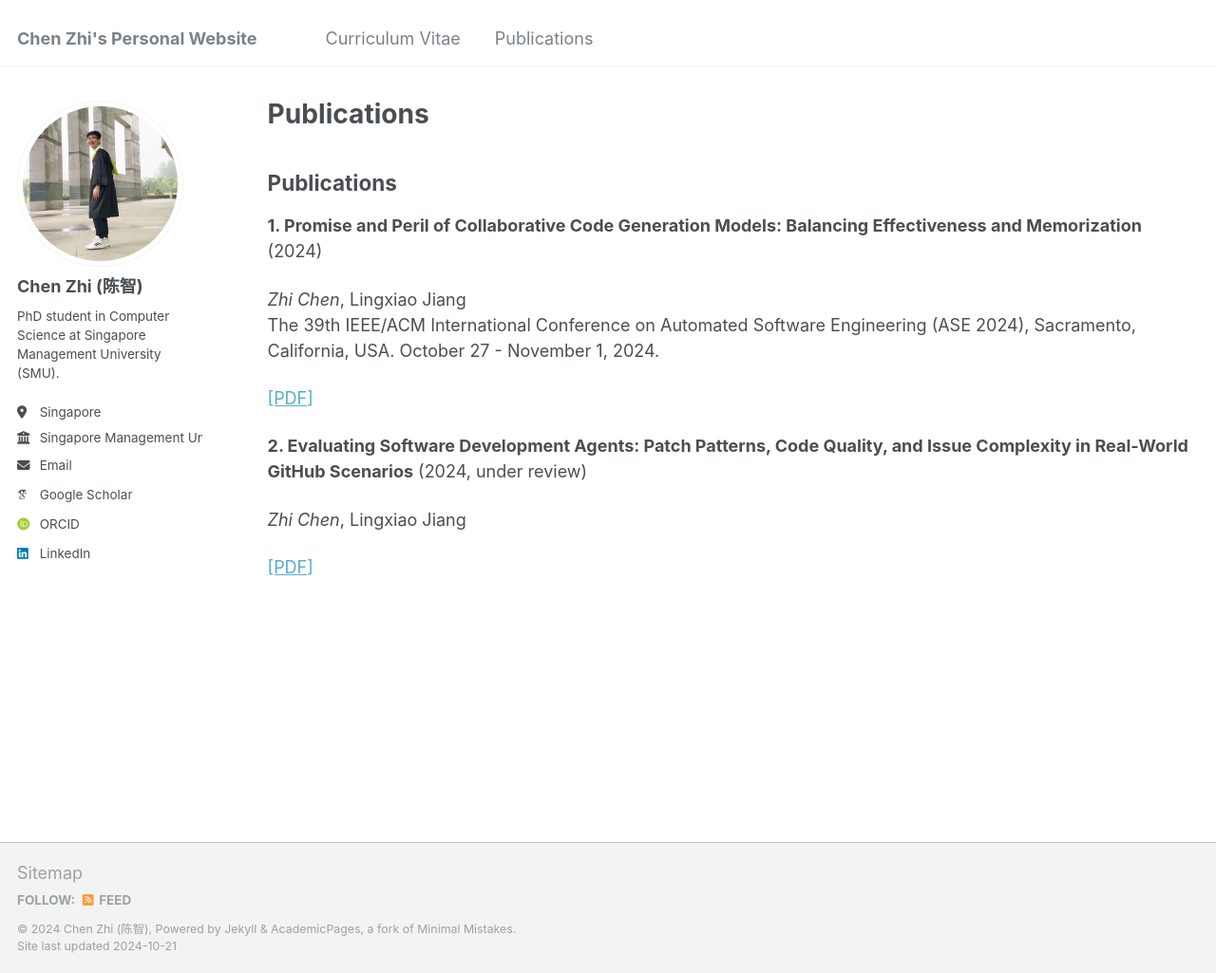
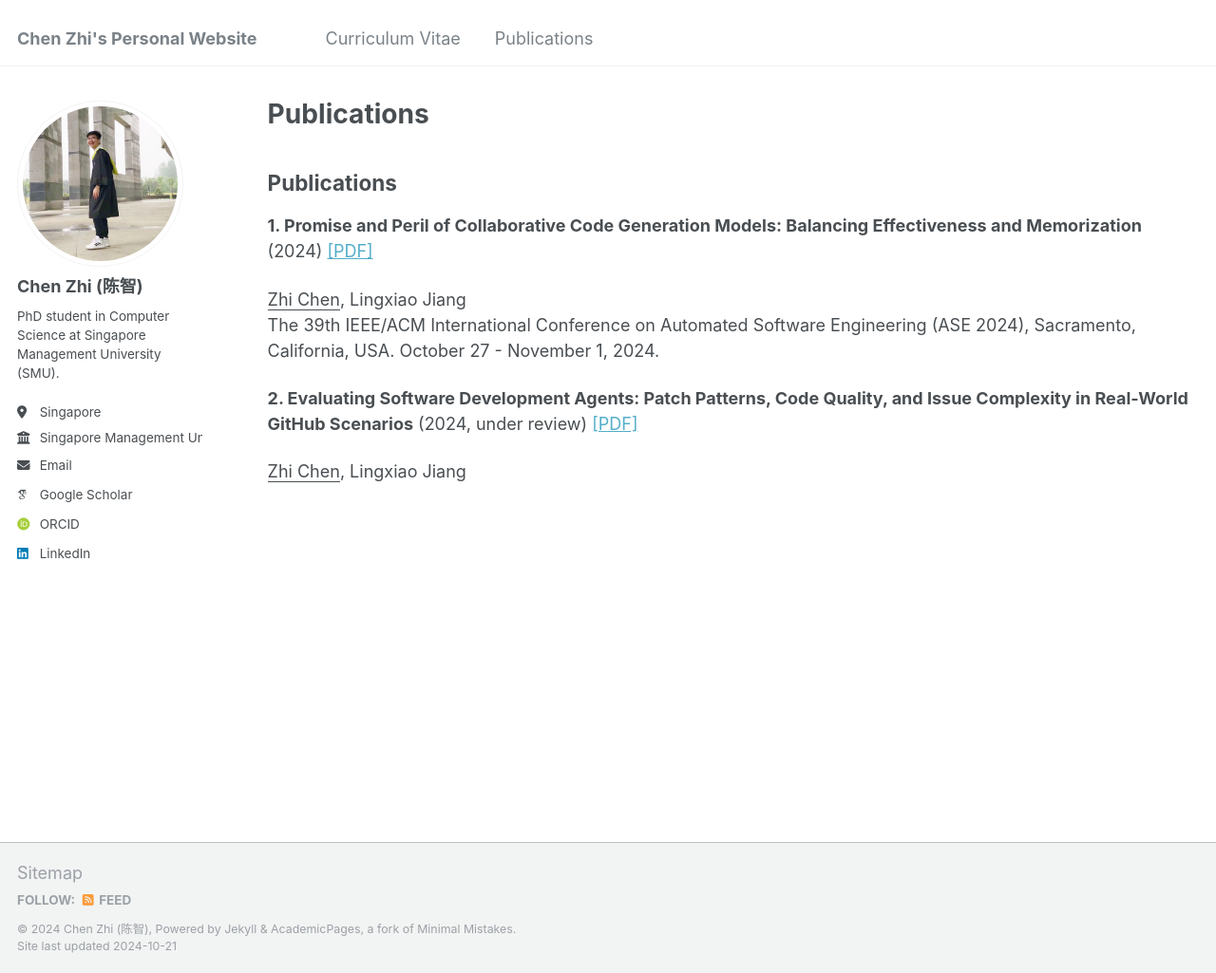
Before and after one commit to chenzhi-cz/chenzhi-cz.github.io, a Jekyll site: the page built from _pages/publications.html, in a window 1280 px wide and 1025 px high. Shown: the whole window at 95% size. Built offline with Jekyll 4.4.1, drawn with Linux system fonts in a browser that asks for light colours; some web fonts are replaced.

Commit message:
Update publications.html

```diff
--- a/_pages/publications.html
+++ b/_pages/publications.html
@@ -10,15 +10,13 @@ author_profile: true
 
 <!-- First Paper -->
 <div class="publication">
-    <p><strong>1. Promise and Peril of Collaborative Code Generation Models: Balancing Effectiveness and Memorization</strong> (2024)</p>
-    <p><em>Zhi Chen</em>, Lingxiao Jiang<br/>
+    <p><strong>1. Promise and Peril of Collaborative Code Generation Models: Balancing Effectiveness and Memorization</strong> (2024) <a href="https://arxiv.org/pdf/2409.12020" class="pdf-link">[PDF]</a></p>
+    <p><u>Zhi Chen</u>, Lingxiao Jiang<br/>
     The 39th IEEE/ACM International Conference on Automated Software Engineering (ASE 2024), Sacramento, California, USA. October 27 - November 1, 2024.</p>
-    <p><a href="https://arxiv.org/pdf/2409.12020" class="pdf-link">[PDF]</a></p>
 </div>
 
 <!-- Second Paper -->
 <div class="publication">
-    <p><strong>2. Evaluating Software Development Agents: Patch Patterns, Code Quality, and Issue Complexity in Real-World GitHub Scenarios</strong> (2024, under review)</p>
-    <p><em>Zhi Chen</em>, Lingxiao Jiang</p>
-    <p><a href="https://arxiv.org/pdf/2410.12468" class="pdf-link">[PDF]</a></p>
+    <p><strong>2. Evaluating Software Development Agents: Patch Patterns, Code Quality, and Issue Complexity in Real-World GitHub Scenarios</strong> (2024, under review) <a href="https://arxiv.org/pdf/2410.12468" class="pdf-link">[PDF]</a></p>
+    <p><u>Zhi Chen</u>, Lingxiao Jiang</p>
 </div>
```
